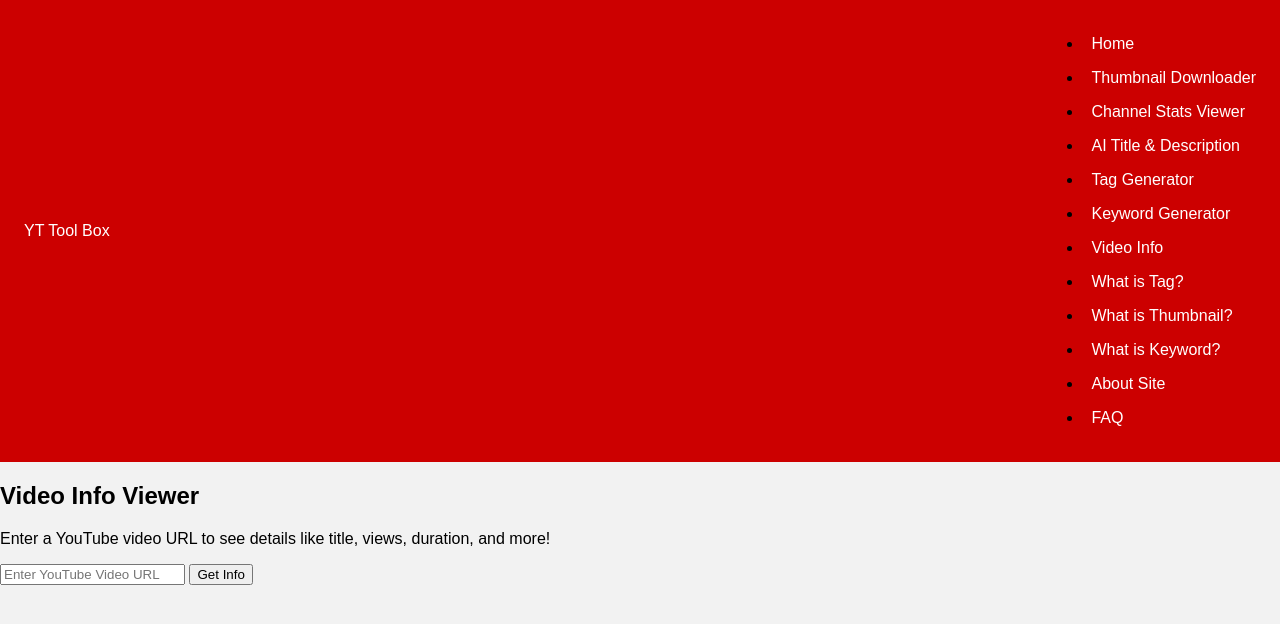
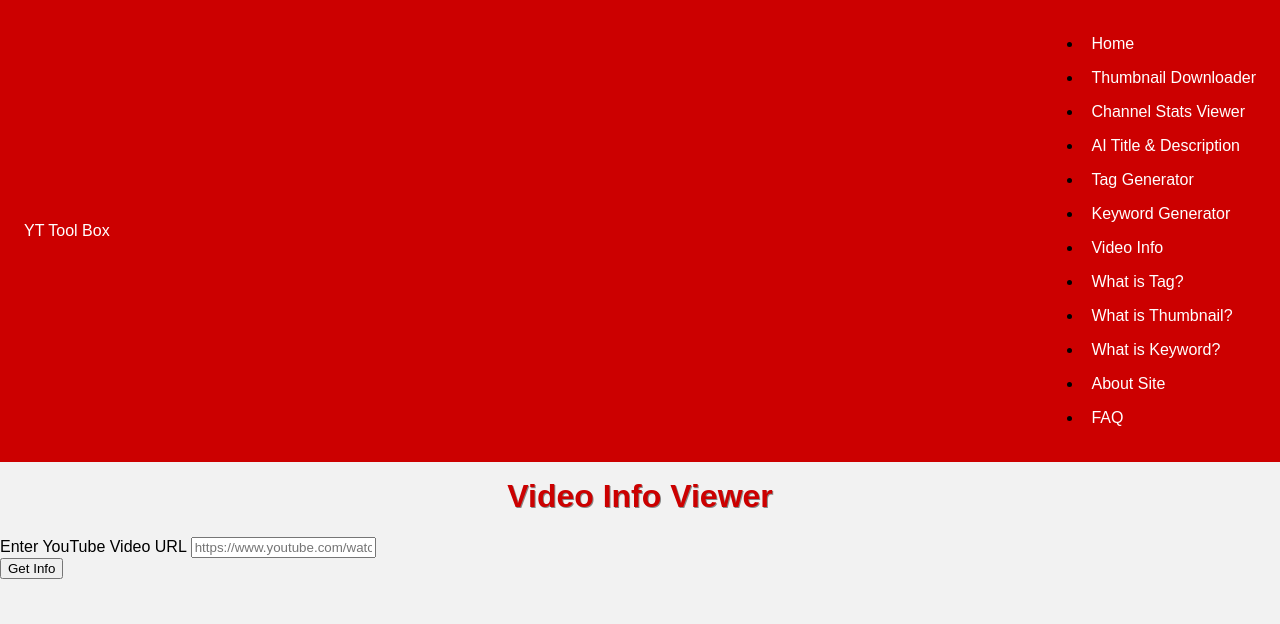
Before and after one commit to sandeep780049/yt-tool-box, a Flask app: page /video_info in a window 1280 px wide. Shown: the top 624 px of the page. Run offline with Flask 3, Linux system fonts and the light colour scheme; some libraries are stand-ins or nearby versions.

Commit message:
Update video_info.html

```diff
--- a/templates/video_info.html
+++ b/templates/video_info.html
@@ -1,24 +1,36 @@
-{% extends "layout.html" %}
+{% extends 'layout.html' %}
 
 {% block content %}
-<div class="tool-section">
-    <h2 class="tool-heading">Video Info Viewer</h2>
-    <p class="tool-description">Enter a YouTube video URL to see details like title, views, duration, and more!</p>
+<div class="container mt-5">
+  <h1 class="text-center mb-4 text-danger">Video Info Viewer</h1>
+  <form method="POST" class="mb-4">
+    <div class="mb-3">
+      <label for="video_url" class="form-label">Enter YouTube Video URL</label>
+      <input type="text" class="form-control" id="video_url" name="video_url" placeholder="https://www.youtube.com/watch?v=..." required>
+    </div>
+    <button type="submit" class="btn btn-primary d-block mx-auto">Get Info</button>
+  </form>
 
-    <form action="/video-info" method="POST" class="tool-form">
-        <input type="text" name="video_url" placeholder="Enter YouTube Video URL" required class="input-box">
-        <button type="submit" class="submit-btn">Get Info</button>
-    </form>
-
-    {% if video_info %}
-    <div class="result-box">
-        <h3>Video Information</h3>
-        <p><strong>Title:</strong> {{ video_info.title }}</p>
-        <p><strong>Views:</strong> {{ video_info.views }}</p>
-        <p><strong>Duration:</strong> {{ video_info.duration }}</p>
-        <p><strong>Published:</strong> {{ video_info.publish_date }}</p>
-        <p><strong>Description:</strong><br>{{ video_info.description }}</p>
+  {% if video_info %}
+    <div class="card mt-4">
+      <div class="card-body">
+        <h3 class="card-title">{{ video_info.title }}</h3>
+        <p class="card-text"><strong>Channel:</strong> {{ video_info.channel }}</p>
+        <p class="card-text"><strong>Published:</strong> {{ video_info.publish_date }}</p>
+        <p class="card-text"><strong>Views:</strong> {{ video_info.views }}</p>
+        <p class="card-text"><strong>Description:</strong><br>{{ video_info.description }}</p>
+        {% if video_info.thumbnail_url %}
+        <div class="text-center my-3">
+          <img src="{{ video_info.thumbnail_url }}" alt="Video Thumbnail" class="img-fluid rounded">
+        </div>
+        <div class="text-center">
+          <a href="{{ video_info.thumbnail_url }}" download class="btn btn-success me-2">
+            <i class="bi bi-download"></i> Download Thumbnail
+          </a>
+        </div>
+        {% endif %}
+      </div>
     </div>
-    {% endif %}
+  {% endif %}
 </div>
 {% endblock %}
```
